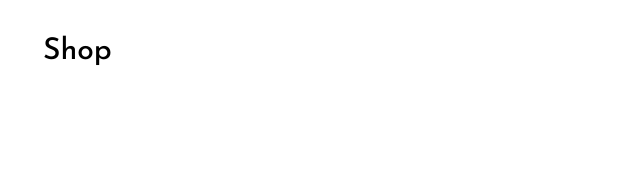
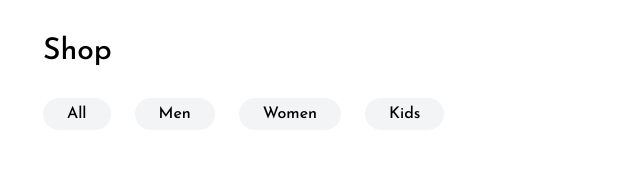
Before and after one commit to jjustinlovell/FE-TEST, a React (Vite) app: page /shop in a window 1280 px wide. Shown: the part 126-300 px from the top of the page, without its empty margins (197-837 px from the left). Built offline with nearby package versions, Linux system fonts and the light colour scheme.

Commit message:
adding cateogry types to Button component

```diff
--- /dev/null
+++ b/src/data/ShopProduct.js
@@ -0,0 +1,77 @@
+const ShopProduct = [
+  {
+    imgSrc: "/assets/images/P1.avif",
+    category: "MEN",
+    title: "SUPIMA Cotton Crew Neck T-Shirt | Short Sleeve",
+    price: "Rp.199,000",
+  },
+  {
+    imgSrc: "/assets/images/P2.avif",
+    category: "MEN",
+    title: "Ribbed Tank Top",
+    price: "Rp.149,000",
+  },
+  {
+    imgSrc: "/assets/images/P3.avif",
+    category: "MEN",
+    title: "Graphic T-Shirt",
+    price: "Rp.129,000",
+  },
+  {
+    imgSrc: "/assets/images/P4.avif",
+    category: "MEN",
+    title: "Cotton Bodysuit",
+    price: "Rp.99,000",
+  },
+  {
+    imgSrc: "/assets/images/P5.avif",
+    category: "MEN",
+    title: "Linen Blend Long Sleeve Shirt",
+    price: "Rp.299,000",
+  },
+  {
+    imgSrc: "/assets/images/P6.avif",
+    category: "MEN",
+    title: "Linen Blend Long Sleeve Shirt",
+    price: "Rp.299,000",
+  },
+
+  {
+    imgSrc: "/assets/images/K1.avif",
+    category: "KIDS",
+    title: "Graphic T-Shirt",
+    price: "Rp.129,000",
+  },
+  {
+    imgSrc: "/assets/images/K2.avif",
+    category: "KIDS",
+    title: "Summer Shorts",
+    price: "Rp.99,000",
+  },
+  {
+    imgSrc: "/assets/images/K3.avif",
+    category: "KIDS",
+    title: "Hoodie",
+    price: "Rp.199,000",
+  },
+  {
+    imgSrc: "/assets/images/C1.avif",
+    category: "WOMEN",
+    title: "Summer Dress",
+    price: "Rp.299,000",
+  },
+  {
+    imgSrc: "/assets/images/C2.avif",
+    category: "WOMEN",
+    title: "Ribbed Tank Top",
+    price: "Rp.149,000",
+  },
+  {
+    imgSrc: "/assets/images/C3.avif",
+    category: "WOMEN",
+    title: "V-Neck Blouse",
+    price: "Rp.199,000",
+  },
+];
+
+export default ShopProduct;
--- a/src/pages/Shop.jsx
+++ b/src/pages/Shop.jsx
@@ -1,13 +1,23 @@
-import React from "react";
+import React, { useState } from "react";
+import ShopProduct from "../data/ShopProduct";
+import Button from "../ui/Button";
 
 export default function Shop() {
+  const [category, setCategory] = useState("ALL");
 
+  const selectedCategory =
+    category === "ALL"
+      ? ShopProduct
+      : ShopProduct.filter((product) => product.category === category);
 
   return (
     <div className="my-20 md:px-20">
       <h1 className="text-3xl">Shop</h1>
-      <div>
-
+      <div className="flex flex-wrap justify-start gap-6 mt-7">
+        <Button type='category'>All</Button>
+        <Button type='category'>Men</Button>
+        <Button type='category'>Women</Button>
+        <Button type='category'>Kids</Button>
       </div>
     </div>
   );
--- a/src/ui/Button.jsx
+++ b/src/ui/Button.jsx
@@ -8,6 +8,8 @@ export default function Button({ children, to, type, onClick, disabled }) {
   const styles = {
     black: base + " bg-black text-white ",
     white: base + " bg-white text-black ",
+    category:
+      "px-6 py-1 transition-all bg-gray-100 rounded-full duration-400 hover:opacity-65",
   };
 
   if (to) {
```
